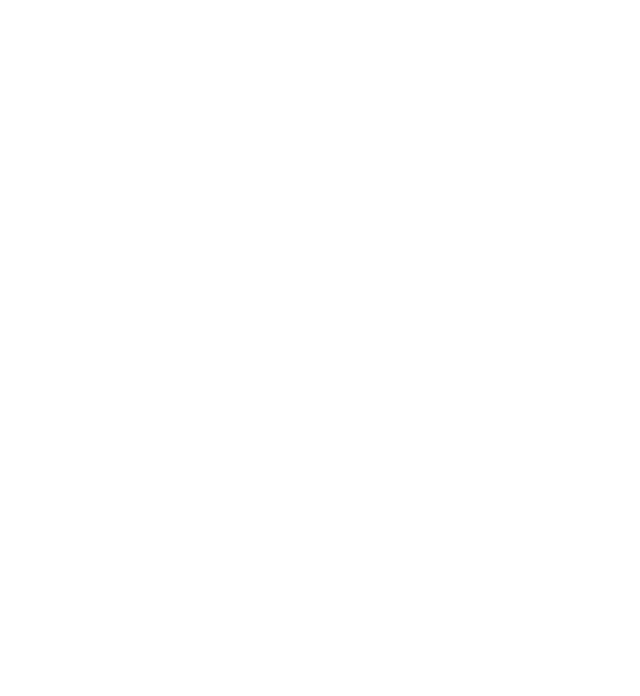
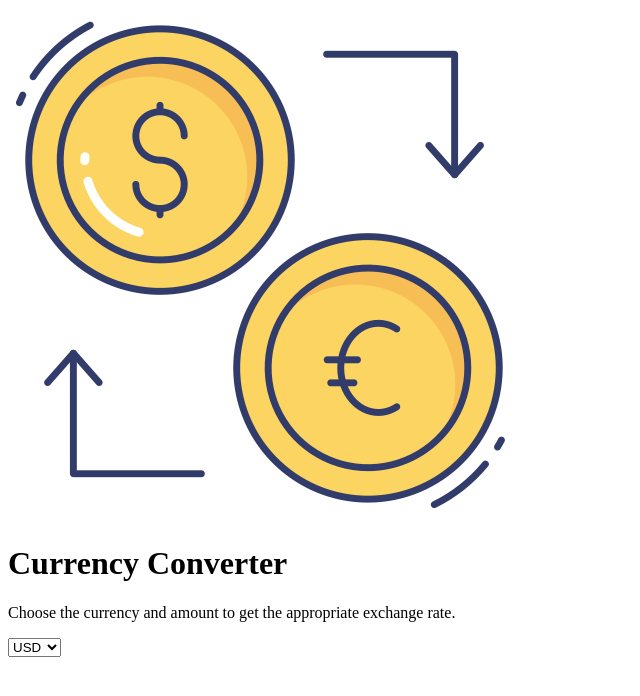
Before and after one commit to rh9891/CurrencyConverter, a plain HTML site: page index.html in a window 1280 px wide. Shown: the whole page, without its empty margins (0-640 px from the left). Drawn offline with Linux system fonts and the light colour scheme.

Commit message:
Added image of currency logo. Started the basic layout of the application. Wrote out the currency options.

```diff
--- a/index.html
+++ b/index.html
@@ -4,6 +4,75 @@
     <meta charset="UTF-8" />
     <meta name="viewport" content="width=device-width, initial-scale=1.0" />
     <title>Currency Converter</title>
+    <link rel="stylesheet" href="style.css" />
   </head>
-  <body></body>
+  <body>
+    <img
+      src="assets/images/currencyExchangeIcon.png"
+      alt="Two coins with arrows logo created by DinosoftLabs"
+      class="money-image"
+    />
+    <h1>Currency Converter</h1>
+    <p>Choose the currency and amount to get the appropriate exchange rate.</p>
+
+    <div class="container">
+      <div class="currency">
+        <select id="currency-one">
+          <option value="AED">AED</option>
+          <option value="ARS">ARS</option>
+          <option value="AUD">AUD</option>
+          <option value="BGN">BGN</option>
+          <option value="BRL">BRL</option>
+          <option value="BSD">BSD</option>
+          <option value="CAD">CAD</option>
+          <option value="CHF">CHF</option>
+          <option value="CLP">CLP</option>
+          <option value="CNY">CNY</option>
+          <option value="COP">COP</option>
+          <option value="CZK">CZK</option>
+          <option value="DKK">DKK</option>
+          <option value="DOP">DOP</option>
+          <option value="EGP">EGP</option>
+          <option value="EUR">EUR</option>
+          <option value="FJD">FJD</option>
+          <option value="GBP">GBP</option>
+          <option value="GTQ">GTQ</option>
+          <option value="HKD">HKD</option>
+          <option value="HRK">HRK</option>
+          <option value="HUF">HUF</option>
+          <option value="IDR">IDR</option>
+          <option value="ILS">ILS</option>
+          <option value="INR">INR</option>
+          <option value="ISK">ISK</option>
+          <option value="JPY">JPY</option>
+          <option value="KRW">KRW</option>
+          <option value="KZT">KZT</option>
+          <option value="MXN">MXN</option>
+          <option value="MYR">MYR</option>
+          <option value="NOK">NOK</option>
+          <option value="NZD">NZD</option>
+          <option value="PAB">PAB</option>
+          <option value="PEN">PEN</option>
+          <option value="PHP">PHP</option>
+          <option value="PKR">PKR</option>
+          <option value="PLN">PLN</option>
+          <option value="PYG">PYG</option>
+          <option value="RON">RON</option>
+          <option value="RUB">RUB</option>
+          <option value="SAR">SAR</option>
+          <option value="SEK">SEK</option>
+          <option value="SGD">SGD</option>
+          <option value="THB">THB</option>
+          <option value="TRY">TRY</option>
+          <option value="TWD">TWD</option>
+          <option value="UAH">UAH</option>
+          <option value="USD" selected>USD</option>
+          <option value="UYU">UYU</option>
+          <option value="VND">VND</option>
+          <option value="ZAR">ZAR</option>
+        </select>
+      </div>
+    </div>
+    <script src="script.js"></script>
+  </body>
 </html>
```
Also changed, not shown: assets/images/currencyExchangeIcon.png (added).
